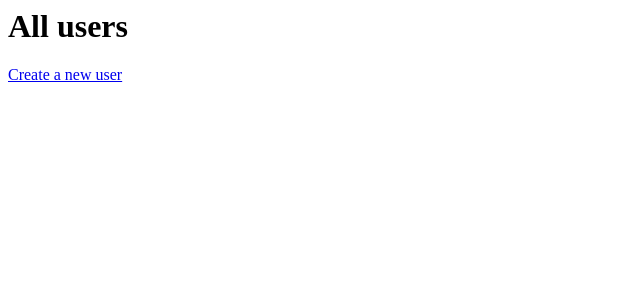
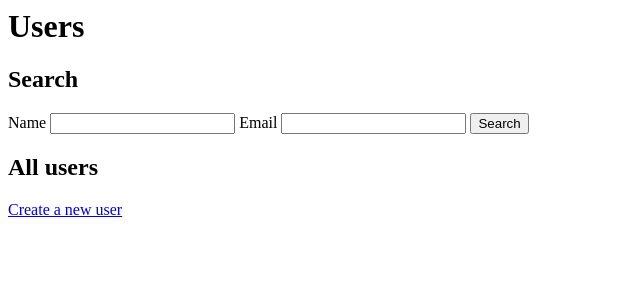
Before and after one commit to ellnix/theodinproject_nodejs, a Node server app: page / in a window 1280 px wide. Shown: the top 300 px of the page, without its empty margins (0-640 px from the left). Run offline with Node 20, Linux system fonts and the light colour scheme.

Commit message:
Add user search

```diff
--- a/form_validation/storages/usersStorage.js
+++ b/form_validation/storages/usersStorage.js
@@ -19,12 +19,20 @@
   }
 
   updateUser(id, { first_name, last_name, email, age, bio }) {
-    this.storage[id] = { id, first_name, last_name, email, age, bio }
+    this.storage[id] = { id, first_name, last_name, email, age, bio };
   }
 
   deleteUser(id) {
-    delete this.storage[id]
+    delete this.storage[id];
+  }
+
+  search({ name, email }) {
+    return this.getUsers().filter(
+      (user) =>
+        `${user.first_name} ${user.last_name}`.includes(name) &&
+        user.email.includes(email),
+    );
   }
 }
 
-export default new UsersStorage()
+export default new UsersStorage();
--- a/form_validation/usersController.js
+++ b/form_validation/usersController.js
@@ -90,4 +90,11 @@
     usersStorage.deleteUser(id);
     res.redirect("/");
   },
+  search: (req, res) => {
+    res.render("users/index", {
+      name_query: req.query.name,
+      email_query: req.query.email,
+      users: usersStorage.search(req.query)
+    });
+  },
 };
--- a/form_validation/usersRouter.js
+++ b/form_validation/usersRouter.js
@@ -9,5 +9,6 @@
 usersRouter.get('/:id/edit', usersController.edit)
 usersRouter.post('/:id', usersController.update)
 usersRouter.post('/:id/delete', usersController.delete)
+usersRouter.get('/search', usersController.search)
 
 export default usersRouter
--- a/form_validation/views/users/index.ejs
+++ b/form_validation/views/users/index.ejs
@@ -3,10 +3,30 @@
     <title>Users</title>
   </head>
   <body>
-    <h1>All users</h1>
-    <a href="/create">Create a new user</a>
-    <% users.forEach(user => { %>
-      <%- include('user', { user }) %>
-    <% }) %>
+    <h1>Users</h1>
+    <section>
+
+      <header>
+        <h2>Search</h2>
+      </header>
+      <form method="GET" action="/search">
+        <label for="name">Name</label>
+        <input type="text" name="name" value="<%= locals.name_query %>">
+
+        <label for="email">Email</label>
+        <input type="text" name="email" value="<%= locals.email_query %>">
+
+        <input type="submit" name="" value="Search">
+      </form>
+    </section>
+    <section>
+      <header>
+        <h2>All users</h2>
+      </header>
+      <a href="/create">Create a new user</a>
+      <% users.forEach(user => { %>
+        <%- include('user', { user }) %>
+      <% }) %>
+    </section>
   </body>
 </html>
```
